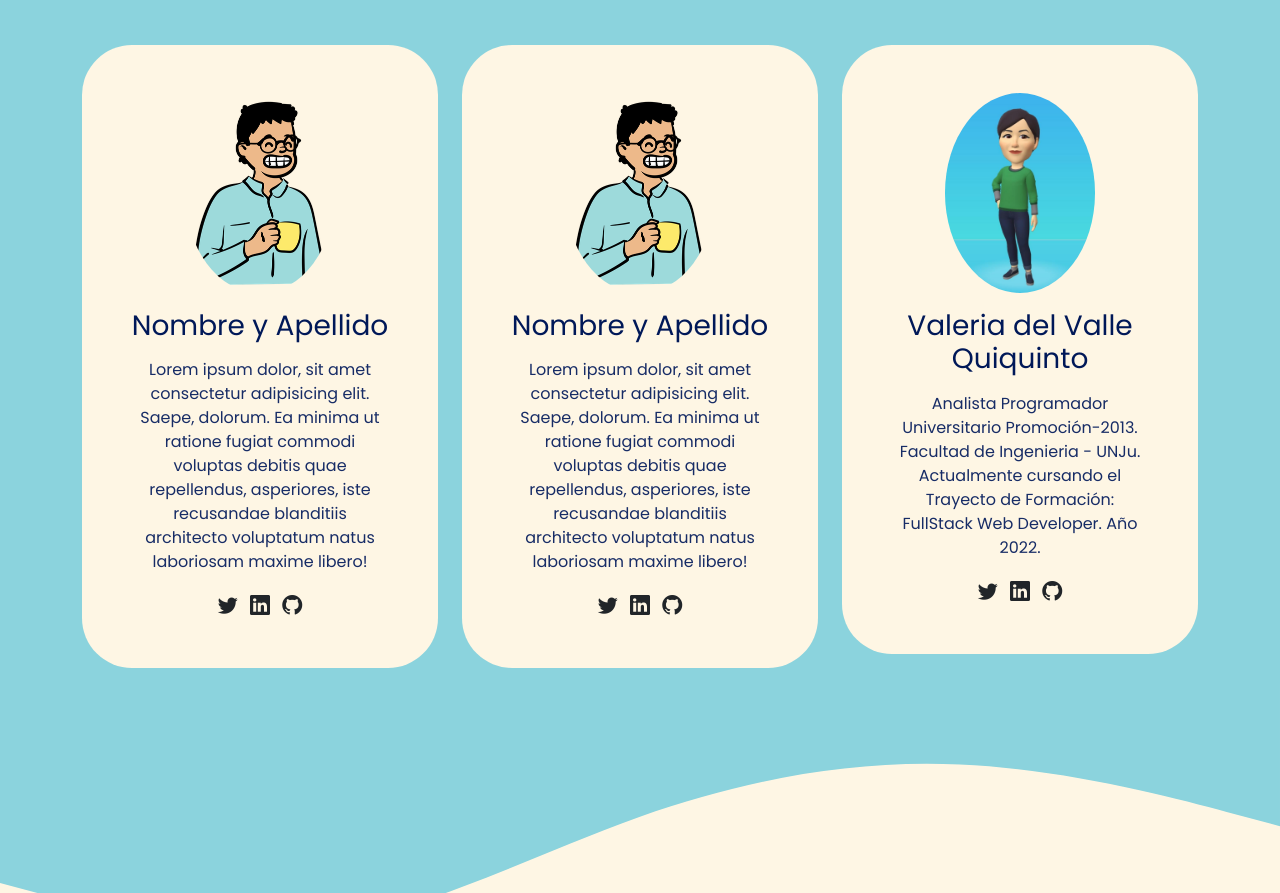
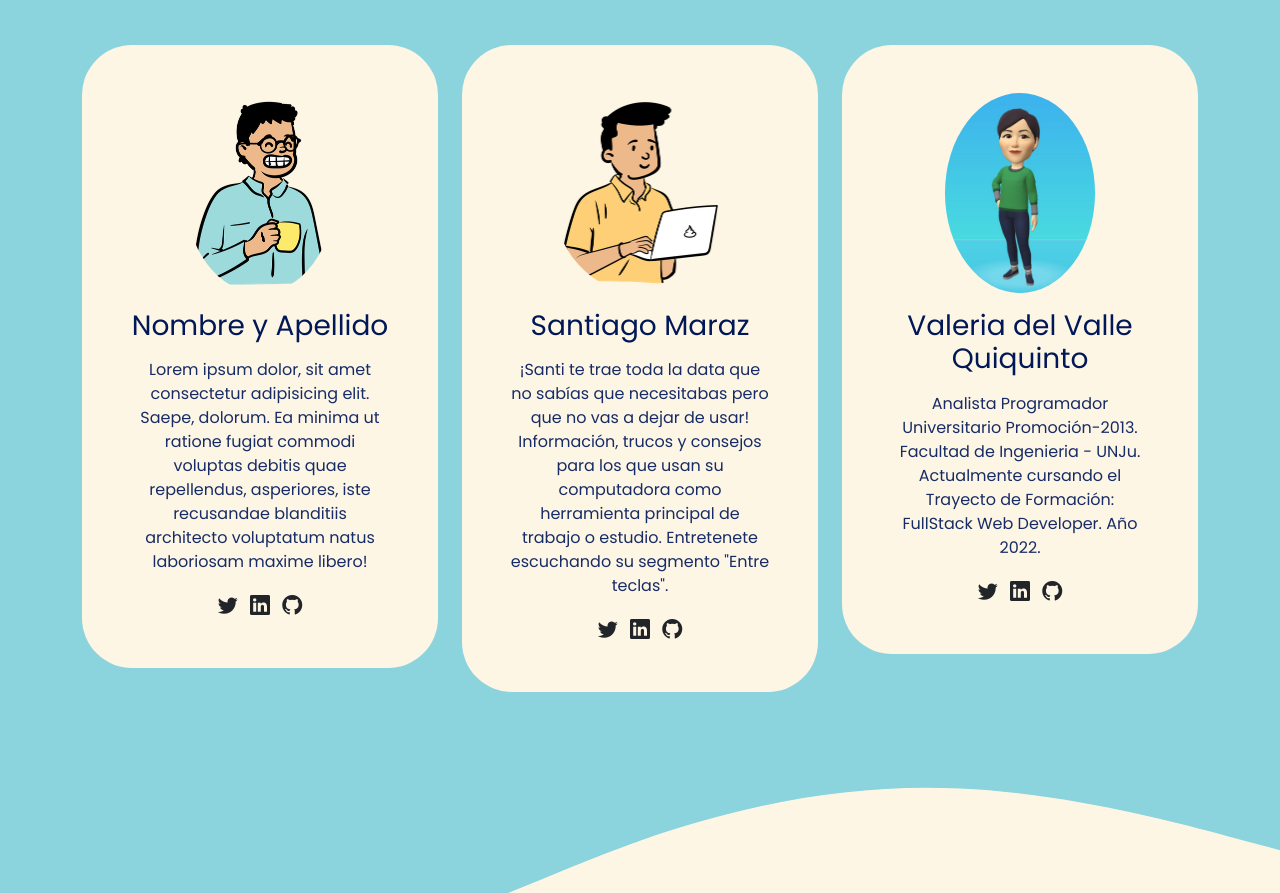
Before and after one commit to valeriaquiquinto0779/devtech-podcast-web, a plain HTML site: page index.html in a window 1280 px wide. Shown: the part 1190-2083 px from the top of the page. Drawn offline with nearby package versions, Linux system fonts and the light colour scheme.

Commit message:
Nombre, imagen y descripción de Santiago Maraz

```diff
--- a/index.html
+++ b/index.html
@@ -116,14 +116,14 @@
           <div class="col-md-6 col-lg-4 mb-3">
             <div class="card">
               <div class="card-body text-center p-5">
-                <img src="./assets/avatar.png" alt="avatar" class="img img-fluid rounded-circle mb-3">
-                <h3 class="title card-title mb-3">Nombre y Apellido</h3>
-                <p>Lorem ipsum dolor, sit amet consectetur adipisicing elit. Saepe, dolorum. Ea minima ut ratione fugiat
-                  commodi voluptas debitis quae repellendus, asperiores, iste recusandae blanditiis architecto
-                  voluptatum natus laboriosam maxime libero!</p>
-                <a href="#"><i class="bi bi-twitter text-dark mx-1 lead"></i></a>
-                <a href="#"><i class="bi bi-linkedin text-dark mx-1 lead"></i></a>
-                <a href="#"><i class="bi bi-github text-dark mx-1 lead"></i></a>
+                <img src="./assets/avatar-santi.png" alt="avatar" class="img img-fluid rounded-circle mb-3">
+                <h3 class="title card-title mb-3">Santiago Maraz</h3>
+                <p>¡Santi te trae toda la data que no sabías que necesitabas pero que no vas a dejar de usar!
+                  Información, trucos y consejos para los que usan su computadora como herramienta principal de trabajo o estudio.
+                  Entretenete escuchando su segmento "Entre teclas".</p>
+                <a href="https://twitter.com/MarazSantiago" target="_blank"><i class="bi bi-twitter text-dark mx-1 lead"></i></a>
+                <a href="https://www.linkedin.com/in/santiago-maraz-16668b178/" target="_blank"><i class="bi bi-linkedin text-dark mx-1 lead"></i></a>
+                <a href="https://github.com/marazsantiago" target="_blank"><i class="bi bi-github text-dark mx-1 lead"></i></a>
               </div>
             </div>
           </div>
```
Also changed, not shown: assets/avatar-santi.png (added).
